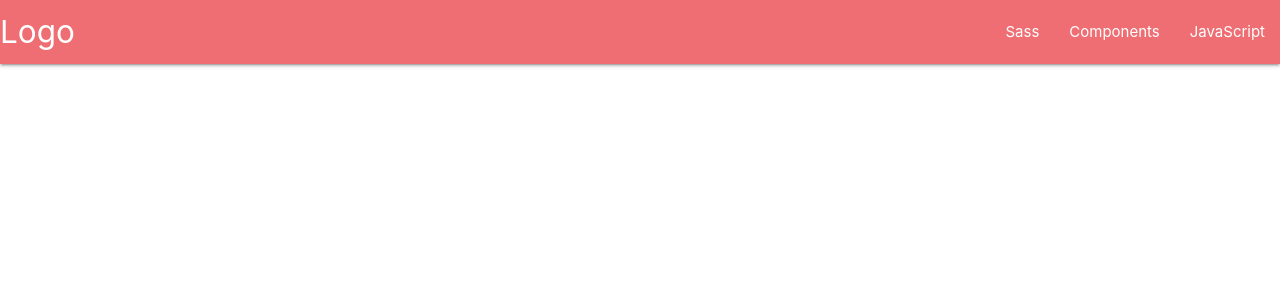
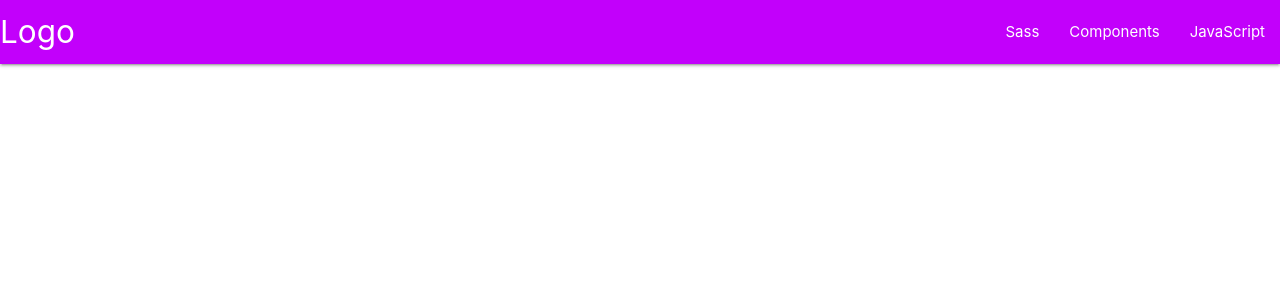
Before and after one commit to Arandall88/Helperz, a React (Create React App) app in the folder client/: page / in a window 1280 px wide. Shown: the top 300 px of the page. Built offline with nearby package versions, Linux system fonts and the light colour scheme.

Commit message:
changed logo background color

```diff
--- a/client/src/components/shared/NavBar.jsx
+++ b/client/src/components/shared/NavBar.jsx
@@ -3,7 +3,7 @@ import React from "react";
 const NavBar = () => {
   return (
     <div>
-      <nav>
+      <nav style={{ backgroundColor: "#C200FB" }}>
         <div className="nav-wrapper">
           <a href="/" className="brand-logo">
             Logo
```
